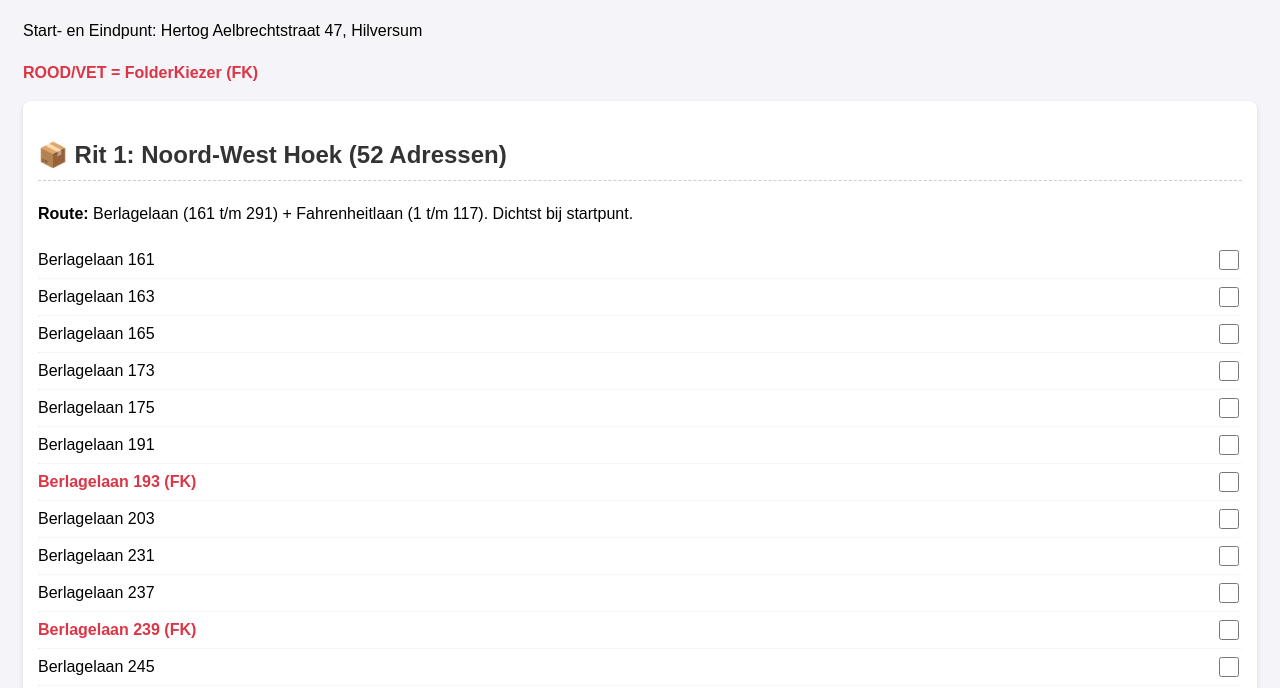
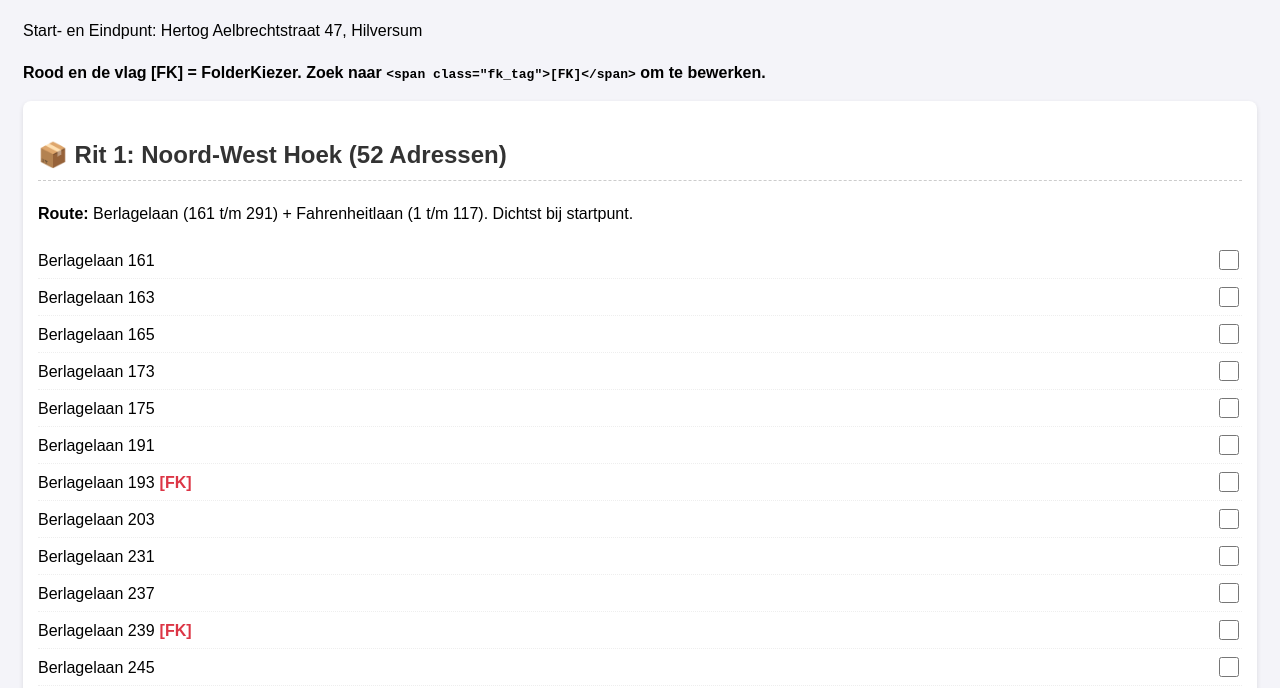
Before and after one commit to mip-studios/folders, a plain HTML site: page index.html in a window 1280 px wide. Shown: the part 106-794 px from the top of the page. Drawn offline with Linux system fonts and the light colour scheme.

Commit message:
Update index.html

```diff
--- a/index.html
+++ b/index.html
@@ -1,7 +1,7 @@
 <!DOCTYPE html>
 <html>
 <head>
-    <title>Folder Looplijst Wijk 122203 (GECORRIGEERD)</title>
+    <title>Folder Looplijst Wijk 122203 (Bewerken)</title>
     <meta name="viewport" content="width=device-width, initial-scale=1">
     <style>
         body { font-family: sans-serif; line-height: 1.6; padding: 15px; background-color: #f4f4f9; }
@@ -12,14 +12,15 @@
         .adres:last-child { border-bottom: none; }
         .adres-info { flex-grow: 1; }
         input[type="checkbox"] { margin-left: 10px; min-width: 20px; min-height: 20px; }
-        .fk { font-weight: bold; color: #dc3545; } /* Rood voor FolderKiezer */
+        /* De FK-tag is nu een span met een duidelijke klasse voor bewerking en weergave */
+        .fk_tag { font-weight: bold; color: #dc3545; margin-left: 5px; }
         .opmerking { font-style: italic; color: #555; margin-top: 10px; }
     </style>
 </head>
 <body>
     <h1>Folder Looplijst Wijk 122203 (239/257 Adressen)</h1>
     <p>Start- en Eindpunt: Hertog Aelbrechtstraat 47, Hilversum</p>
-    <p><strong><span class="fk">ROOD/VET = FolderKiezer (FK)</span></strong></p>
+    <p><strong>Rood en de vlag [FK] = FolderKiezer. Zoek naar <code>&lt;span class="fk_tag"&gt;[FK]&lt;/span&gt;</code> om te bewerken.</strong></p>
 
     <div class="rit-container">
         <h2>📦 Rit 1: Noord-West Hoek (52 Adressen)</h2>
@@ -31,16 +32,16 @@
         <div class="adres"><span class="adres-info">Berlagelaan 173</span><input type="checkbox"></div>
         <div class="adres"><span class="adres-info">Berlagelaan 175</span><input type="checkbox"></div>
         <div class="adres"><span class="adres-info">Berlagelaan 191</span><input type="checkbox"></div>
-        <div class="adres"><span class="adres-info"><span class="fk">Berlagelaan 193 (FK)</span></span><input type="checkbox"></div>
+        <div class="adres"><span class="adres-info">Berlagelaan 193<span class="fk_tag">[FK]</span></span><input type="checkbox"></div>
         <div class="adres"><span class="adres-info">Berlagelaan 203</span><input type="checkbox"></div>
         <div class="adres"><span class="adres-info">Berlagelaan 231</span><input type="checkbox"></div>
         <div class="adres"><span class="adres-info">Berlagelaan 237</span><input type="checkbox"></div>
-        <div class="adres"><span class="adres-info"><span class="fk">Berlagelaan 239 (FK)</span></span><input type="checkbox"></div>
+        <div class="adres"><span class="adres-info">Berlagelaan 239<span class="fk_tag">[FK]</span></span><input type="checkbox"></div>
         <div class="adres"><span class="adres-info">Berlagelaan 245</span><input type="checkbox"></div>
         <div class="adres"><span class="adres-info">Berlagelaan 255</span><input type="checkbox"></div>
         <div class="adres"><span class="adres-info">Berlagelaan 259</span><input type="checkbox"></div>
         <div class="adres"><span class="adres-info">Berlagelaan 261</span><input type="checkbox"></div>
-        <div class="adres"><span class="adres-info"><span class="fk">Berlagelaan 269 (FK)</span></span><input type="checkbox"></div>
+        <div class="adres"><span class="adres-info">Berlagelaan 269<span class="fk_tag">[FK]</span></span><input type="checkbox"></div>
         <div class="adres"><span class="adres-info">Berlagelaan 283</span><input type="checkbox"></div>
         <div class="adres"><span class="adres-info">Berlagelaan 291</span><input type="checkbox"></div>
 
@@ -59,7 +60,7 @@
         <div class="adres"><span class="adres-info">Fahrenheitlaan 19</span><input type="checkbox"></div>
         <div class="adres"><span class="adres-info">Fahrenheitlaan 21</span><input type="checkbox"></div>
         <div class="adres"><span class="adres-info">Fahrenheitlaan 22</span><input type="checkbox"></div>
-        <div class="adres"><span class="adres-info"><span class="fk">Fahrenheitlaan 23 (FK)</span></span><input type="checkbox"></div>
+        <div class="adres"><span class="adres-info">Fahrenheitlaan 23<span class="fk_tag">[FK]</span></span><input type="checkbox"></div>
         <div class="adres"><span class="adres-info">Fahrenheitlaan 24</span><input type="checkbox"></div>
         <div class="adres"><span class="adres-info">Fahrenheitlaan 25</span><input type="checkbox"></div>
         <div class="adres"><span class="adres-info">Fahrenheitlaan 26</span><input type="checkbox"></div>
@@ -85,14 +86,14 @@
         <h2>📦 Rit 2: Noord S-Oost Blok (52 Adressen)</h2>
         <p><strong>Route:</strong> Aansluitend op Fahrenheitlaan, verder de wijk in (Oost- en Noordoost-hoek).</p>
 
-        <div class="adres"><span class="adres-info"><span class="fk">Fahrenheitlaan 119 (FK)</span></span><input type="checkbox"></div>
+        <div class="adres"><span class="adres-info">Fahrenheitlaan 119<span class="fk_tag">[FK]</span></span><input type="checkbox"></div>
         <div class="adres"><span class="adres-info">Fahrenheitlaan 123</span><input type="checkbox"></div>
         <div class="adres"><span class="adres-info">Fahrenheitlaan 125</span><input type="checkbox"></div>
         <div class="adres"><span class="adres-info">Fahrenheitlaan 129</span><input type="checkbox"></div>
         <div class="adres"><span class="adres-info">Fahrenheitlaan 131</span><input type="checkbox"></div>
         <div class="adres"><span class="adres-info">Fahrenheitlaan 135</span><input type="checkbox"></div>
         <div class="adres"><span class="adres-info">Fahrenheitlaan 137</span><input type="checkbox"></div>
-        <div class="adres"><span class="adres-info"><span class="fk">Fahrenheitlaan 141 (FK)</span></span><input type="checkbox"></div>
+        <div class="adres"><span class="adres-info">Fahrenheitlaan 141<span class="fk_tag">[FK]</span></span><input type="checkbox"></div>
         <div class="adres"><span class="adres-info">Fahrenheitlaan 143</span><input type="checkbox"></div>
         <div class="adres"><span class="adres-info">Fahrenheitlaan 144</span><input type="checkbox"></div>
         <div class="adres"><span class="adres-info">Fahrenheitlaan 145</span><input type="checkbox"></div>
@@ -107,19 +108,19 @@
         <div class="adres"><span class="adres-info">Simon Stevinweg 117</span><input type="checkbox"></div>
         <div class="adres"><span class="adres-info">Simon Stevinweg 119</span><input type="checkbox"></div>
 
-        <div class="adres"><span class="adres-info"><span class="fk">Lieven de Keylaan 53 (FK)</span></span><input type="checkbox"></div>
-        <div class="adres"><span class="adres-info"><span class="fk">Lieven de Keylaan 54-B2 (FK)</span></span><input type="checkbox"></div>
-        <div class="adres"><span class="adres-info"><span class="fk">Lieven de Keylaan 54-B4 (FK)</span></span><input type="checkbox"></div>
-        <div class="adres"><span class="adres-info"><span class="fk">Lieven de Keylaan 54-D4 (FK)</span></span><input type="checkbox"></div>
-        <div class="adres"><span class="adres-info"><span class="fk">Lieven de Keylaan 54-D5 (FK)</span></span><input type="checkbox"></div>
-        <div class="adres"><span class="adres-info"><span class="fk">Lieven de Keylaan 54-D7 (FK)</span></span><input type="checkbox"></div>
-        <div class="adres"><span class="adres-info"><span class="fk">Lieven de Keylaan 55 (FK)</span></span><input type="checkbox"></div>
+        <div class="adres"><span class="adres-info">Lieven de Keylaan 53<span class="fk_tag">[FK]</span></span><input type="checkbox"></div>
+        <div class="adres"><span class="adres-info">Lieven de Keylaan 54-B2<span class="fk_tag">[FK]</span></span><input type="checkbox"></div>
+        <div class="adres"><span class="adres-info">Lieven de Keylaan 54-B4<span class="fk_tag">[FK]</span></span><input type="checkbox"></div>
+        <div class="adres"><span class="adres-info">Lieven de Keylaan 54-D4<span class="fk_tag">[FK]</span></span><input type="checkbox"></div>
+        <div class="adres"><span class="adres-info">Lieven de Keylaan 54-D5<span class="fk_tag">[FK]</span></span><input type="checkbox"></div>
+        <div class="adres"><span class="adres-info">Lieven de Keylaan 54-D7<span class="fk_tag">[FK]</span></span><input type="checkbox"></div>
+        <div class="adres"><span class="adres-info">Lieven de Keylaan 55<span class="fk_tag">[FK]</span></span><input type="checkbox"></div>
         <div class="adres"><span class="adres-info">Lieven de Keylaan 56</span><input type="checkbox"></div>
-        <div class="adres"><span class="adres-info"><span class="fk">Lieven de Keylaan 57 (FK)</span></span><input type="checkbox"></div>
+        <div class="adres"><span class="adres-info">Lieven de Keylaan 57<span class="fk_tag">[FK]</span></span><input type="checkbox"></div>
         <div class="adres"><span class="adres-info">Lieven de Keylaan 58</span><input type="checkbox"></div>
         <div class="adres"><span class="adres-info">Lieven de Keylaan 77</span><input type="checkbox"></div>
-        <div class="adres"><span class="adres-info"><span class="fk">Lieven de Keylaan 79 (FK)</span></span><input type="checkbox"></div>
-        <div class="adres"><span class="adres-info"><span class="fk">Lieven de Keylaan 81 (FK)</span></span><input type="checkbox"></div>
+        <div class="adres"><span class="adres-info">Lieven de Keylaan 79<span class="fk_tag">[FK]</span></span><input type="checkbox"></div>
+        <div class="adres"><span class="adres-info">Lieven de Keylaan 81<span class="fk_tag">[FK]</span></span><input type="checkbox"></div>
         <div class="adres"><span class="adres-info">Lieven de Keylaan 87</span><input type="checkbox"></div>
         <div class="adres"><span class="adres-info">Lieven de Keylaan 91</span><input type="checkbox"></div>
         <div class="adres"><span class="adres-info">Lieven de Keylaan 93</span><input type="checkbox"></div>
@@ -129,7 +130,7 @@
         <div class="adres"><span class="adres-info">Lieven de Keylaan 103</span><input type="checkbox"></div>
 
         <div class="adres"><span class="adres-info">Outshoornlaan 1</span><input type="checkbox"></div>
-        <div class="adres"><span class="adres-info"><span class="fk">Outshoornlaan 2 (FK)</span></span><input type="checkbox"></div>
+        <div class="adres"><span class="adres-info">Outshoornlaan 2<span class="fk_tag">[FK]</span></span><input type="checkbox"></div>
         <div class="adres"><span class="adres-info">Outshoornlaan 3</span><input type="checkbox"></div>
         <div class="adres"><span class="adres-info">Outshoornlaan 5</span><input type="checkbox"></div>
         <div class="adres"><span class="adres-info">Outshoornlaan 7</span><input type="checkbox"></div>
@@ -177,7 +178,7 @@
         <div class="adres"><span class="adres-info">Celsiuslaan 15</span><input type="checkbox"></div>
         <div class="adres"><span class="adres-info">Celsiuslaan 16</span><input type="checkbox"></div>
         <div class="adres"><span class="adres-info">Celsiuslaan 17</span><input type="checkbox"></div>
-        <div class="adres"><span class="adres-info"><span class="fk">Celsiuslaan 18 (FK)</span></span><input type="checkbox"></div>
+        <div class="adres"><span class="adres-info">Celsiuslaan 18<span class="fk_tag">[FK]</span></span><input type="checkbox"></div>
         <div class="adres"><span class="adres-info">Celsiuslaan 20</span><input type="checkbox"></div>
         <div class="adres"><span class="adres-info">Celsiuslaan 21</span><input type="checkbox"></div>
         <div class="adres"><span class="adres-info">Celsiuslaan 22</span><input type="checkbox"></div>
@@ -190,7 +191,7 @@
         <div class="adres"><span class="adres-info">Celsiuslaan 32</span><input type="checkbox"></div>
         <div class="adres"><span class="adres-info">Celsiuslaan 33</span><input type="checkbox"></div>
         <div class="adres"><span class="adres-info">Celsiuslaan 34</span><input type="checkbox"></div>
-        <div class="adres"><span class="adres-info"><span class="fk">Celsiuslaan 35 (FK)</span></span><input type="checkbox"></div>
+        <div class="adres"><span class="adres-info">Celsiuslaan 35<span class="fk_tag">[FK]</span></span><input type="checkbox"></div>
         <div class="adres"><span class="adres-info">Celsiuslaan 37</span><input type="checkbox"></div>
         <div class="adres"><span class="adres-info">Celsiuslaan 39</span><input type="checkbox"></div>
         <div class="adres"><span class="adres-info">Celsiuslaan 40</span><input type="checkbox"></div>
@@ -201,10 +202,10 @@
         <div class="adres"><span class="adres-info">Raumurlaan 4</span><input type="checkbox"></div>
         <div class="adres"><span class="adres-info">Raumurlaan 8</span><input type="checkbox"></div>
         <div class="adres"><span class="adres-info">Raumurlaan 9</span><input type="checkbox"></div>
-        <div class="adres"><span class="adres-info"><span class="fk">Raumurlaan 10 (FK)</span></span><input type="checkbox"></div>
+        <div class="adres"><span class="adres-info">Raumurlaan 10<span class="fk_tag">[FK]</span></span><input type="checkbox"></div>
         <div class="adres"><span class="adres-info">Raumurlaan 18</span><input type="checkbox"></div>
         <div class="adres"><span class="adres-info">Raumurlaan 20</span><input type="checkbox"></div>
-        <div class="adres"><span class="adres-info"><span class="fk">Raumurlaan 21 (FK)</span></span><input type="checkbox"></div>
+        <div class="adres"><span class="adres-info">Raumurlaan 21<span class="fk_tag">[FK]</span></span><input type="checkbox"></div>
         <div class="adres"><span class="adres-info">Raumurlaan 23</span><input type="checkbox"></div>
         <div class="adres"><span class="adres-info">Raumurlaan 26</span><input type="checkbox"></div>
         <div class="adres"><span class="adres-info">Raumurlaan 27</span><input type="checkbox"></div>
@@ -216,14 +217,14 @@
         <div class="adres"><span class="adres-info">Snelliuslaan 32</span><input type="checkbox"></div>
         <div class="adres"><span class="adres-info">Snelliuslaan 34</span><input type="checkbox"></div>
         <div class="adres"><span class="adres-info">Snelliuslaan 38</span><input type="checkbox"></div>
-        <div class="adres"><span class="adres-info"><span class="fk">Snelliuslaan 39 (FK)</span></span><input type="checkbox"></div>
+        <div class="adres"><span class="adres-info">Snelliuslaan 39<span class="fk_tag">[FK]</span></span><input type="checkbox"></div>
         <div class="adres"><span class="adres-info">Snelliuslaan 42</span><input type="checkbox"></div>
         <div class="adres"><span class="adres-info">Snelliuslaan 48</span><input type="checkbox"></div>
         <div class="adres"><span class="adres-info">Snelliuslaan 52</span><input type="checkbox"></div>
         <div class="adres"><span class="adres-info">Snelliuslaan 56</span><input type="checkbox"></div>
         <div class="adres"><span class="adres-info">Snelliuslaan 68</span><input type="checkbox"></div>
         <div class="adres"><span class="adres-info">Snelliuslaan 72</span><input type="checkbox"></div>
-        <div class="adres"><span class="adres-info"><span class="fk">Snelliuslaan 76 (FK)</span></span><input type="checkbox"></div>
+        <div class="adres"><span class="adres-info">Snelliuslaan 76<span class="fk_tag">[FK]</span></span><input type="checkbox"></div>
 
         <div class="adres"><span class="adres-info">Johannes Geradtsweg 74</span><input type="checkbox"></div>
         <div class="adres"><span class="adres-info">Johannes Geradtsweg 76</span><input type="checkbox"></div>
@@ -234,13 +235,13 @@
         <p><strong>Route:</strong> Werkt de Johannes Geradtsweg en Van Kretschmar van Veenlaan af (het meest oostelijke gebied).</p>
 
         <div class="adres"><span class="adres-info">Johannes Geradtsweg 78</span><input type="checkbox"></div>
-        <div class="adres"><span class="adres-info"><span class="fk">Johannes Geradtsweg 80 (FK)</span></span><input type="checkbox"></div>
+        <div class="adres"><span class="adres-info">Johannes Geradtsweg 80<span class="fk_tag">[FK]</span></span><input type="checkbox"></div>
         <div class="adres"><span class="adres-info">Johannes Geradtsweg 86</span><input type="checkbox"></div>
         <div class="adres"><span class="adres-info">Johannes Geradtsweg 92</span><input type="checkbox"></div>
         <div class="adres"><span class="adres-info">Johannes Geradtsweg 93</span><input type="checkbox"></div>
         <div class="adres"><span class="adres-info">Johannes Geradtsweg 100</span><input type="checkbox"></div>
         <div class="adres"><span class="adres-info">Johannes Geradtsweg 102</span><input type="checkbox"></div>
-        <div class="adres"><span class="adres-info"><span class="fk">Johannes Geradtsweg 110 (FK)</span></span><input type="checkbox"></div>
+        <div class="adres"><span class="adres-info">Johannes Geradtsweg 110<span class="fk_tag">[FK]</span></span><input type="checkbox"></div>
         <div class="adres"><span class="adres-info">Johannes Geradtsweg 116</span><input type="checkbox"></div>
         <div class="adres"><span class="adres-info">Johannes Geradtsweg 118</span><input type="checkbox"></div>
         <div class="adres"><span class="adres-info">Johannes Geradtsweg 126</span><input type="checkbox"></div>
@@ -288,8 +289,8 @@
         <h2>📦 Rit 5: Afsluitende Lus (31 Adressen)</h2>
         <p><strong>Route:</strong> De laatste adressen op de Pieter Postlaan en de lus Jacob van Campenlaan. Kortste rit.</p>
 
-        <div class="adres"><span class="adres-info"><span class="fk">V Ketschmar van Veenln 72 (FK)</span></span><input type="checkbox"></div>
-        <div class="adres"><span class="adres-info"><span class="fk">V Ketschmar van Veenln 76 (FK)</span></span><input type="checkbox"></div>
+        <div class="adres"><span class="adres-info">V Ketschmar van Veenln 72<span class="fk_tag">[FK]</span></span><input type="checkbox"></div>
+        <div class="adres"><span class="adres-info">V Ketschmar van Veenln 76<span class="fk_tag">[FK]</span></span><input type="checkbox"></div>
 
         <div class="adres"><span class="adres-info">Pieter Postlin 25</span><input type="checkbox"></div>
         <div class="adres"><span class="adres-info">Pieter Postlin 27</span><input type="checkbox"></div>
@@ -298,7 +299,7 @@
         <div class="adres"><span class="adres-info">Pieter Postlin 43</span><input type="checkbox"></div>
         <div class="adres"><span class="adres-info">Pieter Postlin 45</span><input type="checkbox"></div>
         <div class="adres"><span class="adres-info">Pieter Postlin 47</span><input type="checkbox"></div>
-        <div class="adres"><span class="adres-info"><span class="fk">Pieter Postlin 49 (FK)</span></span><input type="checkbox"></div>
+        <div class="adres"><span class="adres-info">Pieter Postlin 49<span class="fk_tag">[FK]</span></span><input type="checkbox"></div>
         <div class="adres"><span class="adres-info">Pieter Postlin 51</span><input type="checkbox"></div>
         <div class="adres"><span class="adres-info">Pieter Postlin 53</span><input type="checkbox"></div>
         <div class="adres"><span class="adres-info">Pieter Postlin 57</span><input type="checkbox"></div>
@@ -312,14 +313,14 @@
         <div class="adres"><span class="adres-info">Pieter Postlin 73</span><input type="checkbox"></div>
 
         <div class="adres"><span class="adres-info">Jacob van Campenln 5</span><input type="checkbox"></div>
-        <div class="adres"><span class="adres-info"><span class="fk">Jacob van Campenln 7 (FK)</span></span><input type="checkbox"></div>
+        <div class="adres"><span class="adres-info">Jacob van Campenln 7<span class="fk_tag">[FK]</span></span><input type="checkbox"></div>
         <div class="adres"><span class="adres-info">Jacob van Campenln 15</span><input type="checkbox"></div>
         <div class="adres"><span class="adres-info">Jacob van Campenln 19</span><input type="checkbox"></div>
         <div class="adres"><span class="adres-info">Jacob van Campenln 21</span><input type="checkbox"></div>
         <div class="adres"><span class="adres-info">Jacob van Campenln 23</span><input type="checkbox"></div>
         <div class="adres"><span class="adres-info">Jacob van Campenln 25</span><input type="checkbox"></div>
         <div class="adres"><span class="adres-info">Jacob van Campenln 27</span><input type="checkbox"></div>
-        <div class="adres"><span class="adres-info"><span class="fk">Jacob van Campenln 29 (FK)</span></span><input type="checkbox"></div>
+        <div class="adres"><span class="adres-info">Jacob van Campenln 29<span class="fk_tag">[FK]</span></span><input type="checkbox"></div>
         <div class="adres"><span class="adres-info">Jacob van Campenln 31</span><input type="checkbox"></div>
         <div class="adres"><span class="adres-info">Jacob van Campenln 37</span><input type="checkbox"></div>
         <div class="adres"><span class="adres-info">Jacob van Campenln 61</span><input type="checkbox"></div>
@@ -333,6 +334,6 @@
     </div>
 
     <hr>
-    <p class="opmerking"><strong>Toelichting:</strong> De totale lijst heeft 257 adressen, maar de ingezonden pagina's bevatten er 239. Deze 239 zijn nu logisch verdeeld over de 5 ritten (52/52/52/52/31). Mocht u de ontbrekende 18 adressen nog sturen, dan kan ik die snel aan Rit 5 toevoegen.</p>
+    <p class="opmerking"><strong>Toelichting:</strong> De totale lijst heeft 257 adressen, maar de ingezonden pagina's bevatten er 239. Deze 239 zijn nu logisch verdeeld over de 5 ritten (52/52/52/52/31). U kunt de <code>[FK]</code>-vlaggen nu handmatig toevoegen of verwijderen in de HTML-code.</p>
 </body>
 </html>
```
